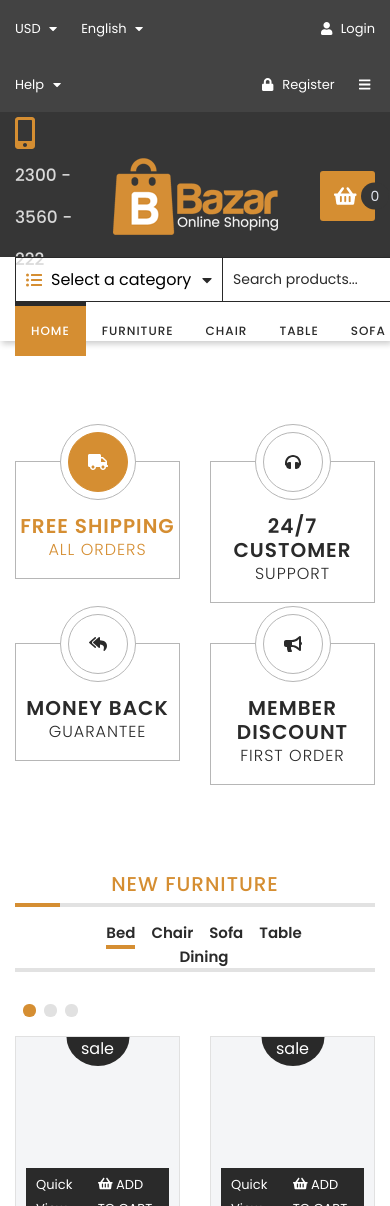
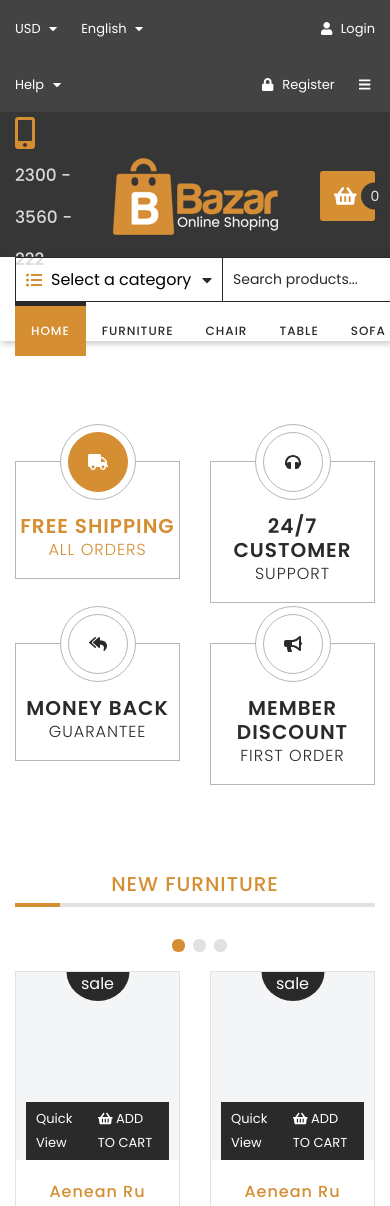
Before and after one commit to matwjablonski/kodilla-wdp-2204-03, a React (Create React App) app: page / in a window 390 px wide. Shown: the top 1206 px of the page. Built offline with nearby package versions, Linux system fonts and the light colour scheme.

Commit message:
Fix NewFurniture in the mobile view

```diff
--- a/src/components/features/NewFurniture/NewFurniture.js
+++ b/src/components/features/NewFurniture/NewFurniture.js
@@ -47,7 +47,7 @@ class NewFurniture extends React.Component {
               <div className={'col-12 col-md-auto ' + styles.heading}>
                 <h3>New furniture</h3>
               </div>
-              <div className={'col-auto col-md ' + styles.menu}>
+              <div className={'col-auto col-md col-sm-auto ' + styles.menu}>
                 <ul>
                   {categories.map(item => (
                     <li key={item.id}>
--- a/src/components/features/NewFurniture/NewFurniture.module.scss
+++ b/src/components/features/NewFurniture/NewFurniture.module.scss
@@ -33,11 +33,13 @@
 
     .menu {
       text-align: center;
+
       ul {
         margin: -0.05rem;
         padding: 0;
         list-style: none;
         cursor: pointer;
+
         li {
           display: inline-block;
           margin: 0 0.50rem;
@@ -103,22 +105,54 @@
 
 @media (max-width: 575px) {
   .root {
+
+    .panelBar {
+      text-align: center;
+
+      .menu {
+        padding-top: 15px;
+      }
+
+      .dots {
+        position: relative;
+      }
+
+    }
+  }
+}
+
+@media (max-width: 420px) {
+    .root {
+
+    .panelBar {
+      text-align: center;
+
+      .menu {
+        display: none;
+      }
+
+      .dots {
+        position: relative;
+      }
+    }
+  }
+}
+
+@media (max-width: 767px) {
+  .root {
+
     .panelBar {
 
       .heading {
         text-align: center;
       }
+
       .menu {
         text-align: center;
         padding-top: 15px;
-        padding-right: 15%;
-        ul {
-          li {
-            a {
-              font-size: 15px;
-            }
-          }
-        }
+        padding-left: 20%;
+      }
+
       .dots {
         position: relative;
 
@@ -129,26 +163,3 @@
     }
   }
 }
-}
-
-@media (max-width: 767px) {
-  .root {
-    .panelBar {
-      .heading {
-        text-align: center;
-      }
-      .menu {
-        text-align: center;
-        padding-top: 15px;
-        padding-left: 20%;
-      }
-      .dots {
-        position: relative;
-
-        ul {
-          padding: 0;
-        }
-      }
-    }
-  }
-}
```
